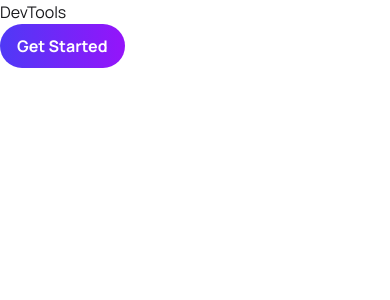
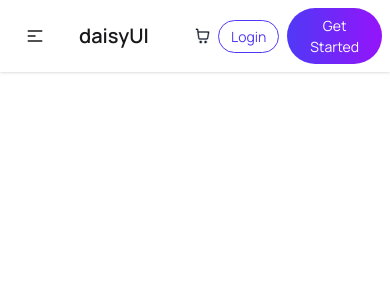
Before and after one commit to Riadul-Islam-551/B13-A6-Digital-Tools, a React (Vite) app: page / in a window 390 px wide. Shown: the top 300 px of the page. Built offline with nearby package versions, Linux system fonts and the light colour scheme.

Commit message:
make the nav component

```diff
--- a/src/App.css
+++ b/src/App.css
@@ -22,6 +22,9 @@ body {
   border-radius: 50px;
   font-weight: bold;
 }
+
+
+
 .button-primary:hover {
   background: #432aff;
   background: linear-gradient(90deg, #2f14ff 0%, #7400cc 100%);
@@ -31,7 +34,7 @@ body {
   background-color: white;
   border: 1px solid #4f39f6;
   color: #4f39f6;
-  padding: 10px 17px;
+  padding: 8px 17px;
   border-radius: 50px;
   font-weight: bold;
   transition: all 0.3s ease;
@@ -40,3 +43,15 @@ body {
   background: linear-gradient(90deg, #4f39f6 0%, #9514fa 100%);
   color: white;
 }
+@media screen and (max-width: 550px) {
+  .button-primary {
+    padding: 7px 12px;
+    font-weight: normal;
+    font-size: 14px;
+  }
+  .button-secondary {
+  padding: 5px 12px;
+  font-weight: normal;
+  font-size: 14px;
+}
+}
--- a/src/App.jsx
+++ b/src/App.jsx
@@ -1,10 +1,10 @@
 import "./App.css";
+import Nav from "./components/nav/Nav";
 
 function App() {
   return (
     <>
-      <h1>DevTools</h1>
-     <button className="button-primary">Get Started</button>
+      <Nav></Nav>
     </>
   );
 }
--- /dev/null
+++ b/src/components/nav/Nav.jsx
@@ -0,0 +1,70 @@
+import React from "react";
+import cartImage from "../../assets/products/shopping-cart.png";
+
+const Nav = () => {
+  const links = (
+    <>
+      <li>
+        <a>Products</a>
+      </li>
+      <li>
+        <a>Features</a>
+      </li>
+      <li>
+        <a>Pricing</a>
+      </li>
+      <li>
+        <a>Testimonials</a>
+      </li>
+      <li>
+        <a>FAQ</a>
+      </li>
+    </>
+  );
+  return (
+    <div className=" bg-base-100 shadow-sm">
+      <div className="navbar max-w-300 mx-auto">
+        <div className="navbar-start">
+          <div className="dropdown">
+            <div tabIndex={0} role="button" className="btn btn-ghost lg:hidden">
+              <svg
+                xmlns="http://www.w3.org/2000/svg"
+                className="h-5 w-5"
+                fill="none"
+                viewBox="0 0 24 24"
+                stroke="currentColor"
+              >
+                {" "}
+                <path
+                  strokeLinecap="round"
+                  strokeLinejoin="round"
+                  strokeWidth="2"
+                  d="M4 6h16M4 12h8m-8 6h16"
+                />{" "}
+              </svg>
+            </div>
+            <ul
+              tabIndex="-1"
+              className="menu menu-sm dropdown-content bg-base-100 rounded-box z-1 mt-3 w-52 p-2 shadow"
+            >
+              {links}
+            </ul>
+          </div>
+          <a className="btn btn-ghost text-xl">daisyUI</a>
+        </div>
+        <div className="navbar-center hidden lg:flex">
+          <ul className="menu menu-horizontal px-1">{links}</ul>
+        </div>
+        <div className="navbar-end space-x-2">
+          <div>
+            <img src={cartImage} alt="" />
+          </div>
+          <button className="button-secondary">Login</button>
+          <button className="button-primary">Get Started</button>
+        </div>
+      </div>
+    </div>
+  );
+};
+
+export default Nav;
```
